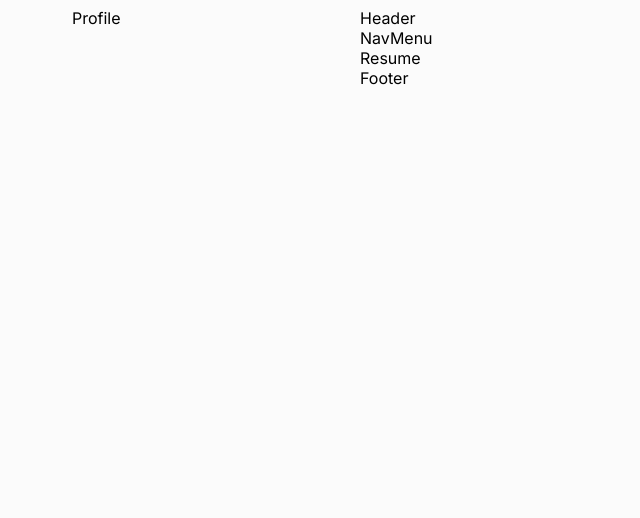
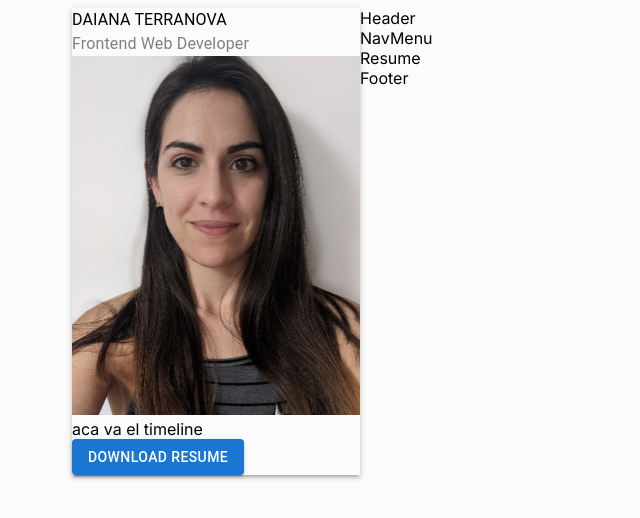
Before and after one commit to daiterranova/Portfolio, a React (Vite) app: page / in a window 1280 px wide. Shown: the top 518 px of the page, without its empty margins (0-640 px from the left). Built offline with nearby package versions, Linux system fonts and the light colour scheme.

Commit message:
add styles and structure for profile component

```diff
--- a/src/components/Profile.jsx
+++ b/src/components/Profile.jsx
@@ -1,7 +1,22 @@
 import React from "react";
-
+import { Box, Button, Typography } from "@mui/material";
+import './profile.css'
+const containerStyles = {
+  boxShadow: 3,
+}
 const Profile = () => {
-  return (<div>Profile</div>)
+  return (<Box sx={containerStyles} className="profile container">
+    <Typography className="title">Daiana Terranova</Typography>
+    <Typography className="description" >Frontend Web Developer</Typography>
+    <Box className="profile-image">
+      <img src="src/assets/profile_photo.jpg" alt="profile image" />
+    </Box>
+    <Box className="profile-information">
+      aca va el timeline
+      {/* <Timeline /> */}
+    </Box>
+    <Button variant="contained">download resume</Button>
+  </Box>)
 };
 
 export default Profile;
--- /dev/null
+++ b/src/components/profile.css
@@ -0,0 +1,22 @@
+.title{
+    color:var(--textHeadingColor);
+    font-size: var(--medium);
+    font-weight: var(--ultrabold);
+    text-transform: uppercase;
+}
+.description{
+    color:var(--textContentColor);
+    font-weight: var(--regular);
+    font-size:var(--normal) ;
+}
+.profile-image{
+    max-width: 100%;
+    /* chequear valores para forma foto */
+    /* margin-top: -10px; */
+    /* -webkit-clip-path:polygon(100% 0,100% 94%, 100% 94%,0  100%);
+    clip-path: polygon(100% 0,100% 94%, 100% 94%,0  100%); */
+
+}
+.profile-image img{
+    width: 100%;
+}
```
Also changed, not shown: src/assets/profile_photo.jpg (added).
